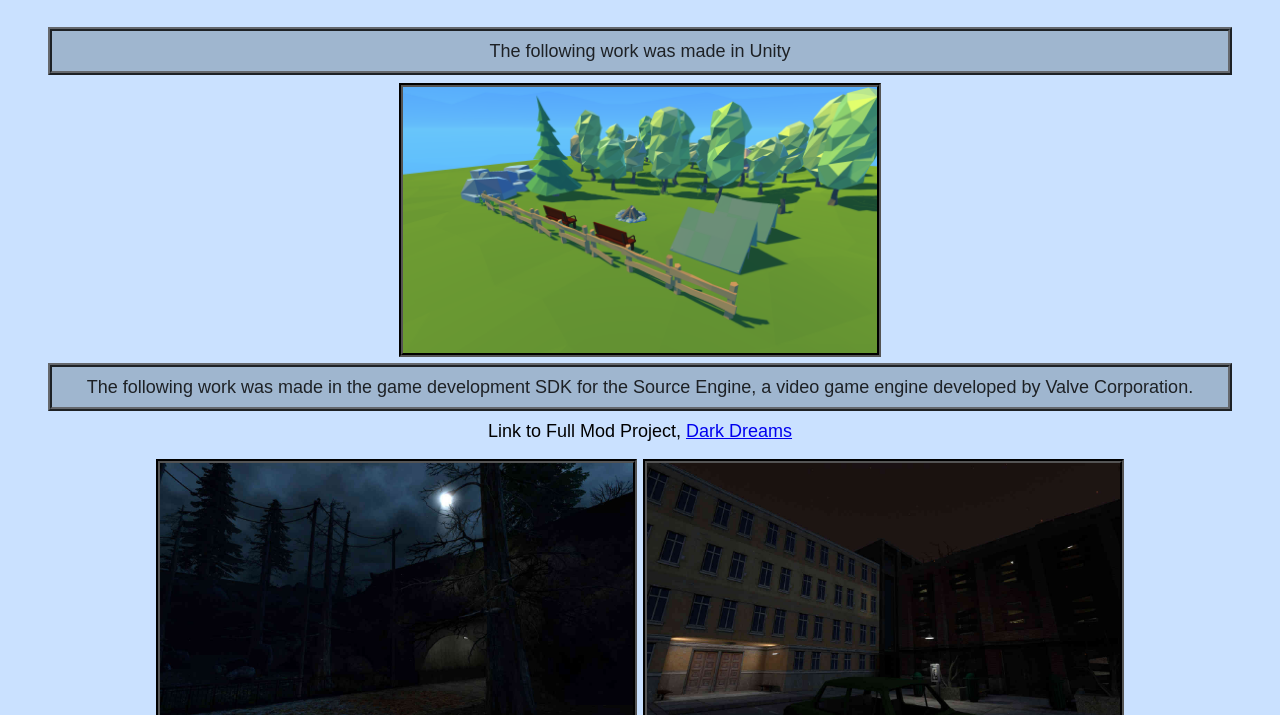
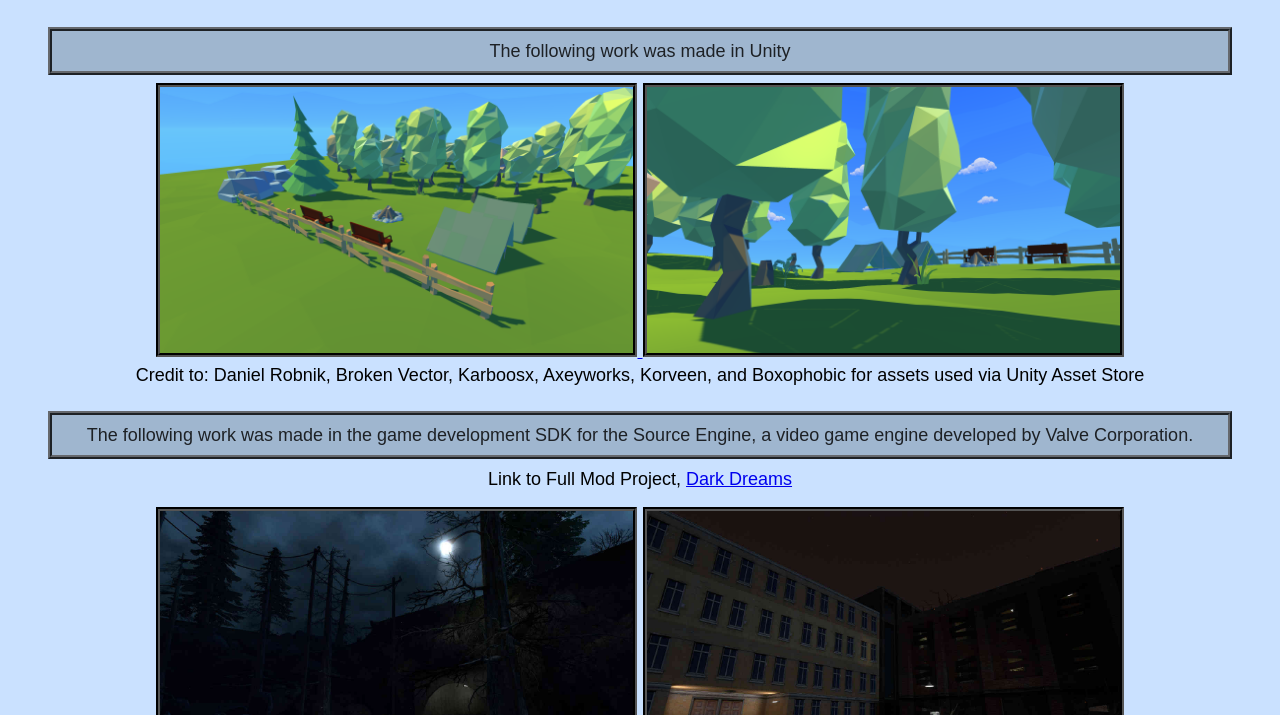
Before and after one commit to dtoppel/dtoppel.github.io, a plain HTML site: page environmentdesign.html in a window 1280 px wide. Shown: the part 77-792 px from the top of the page. Drawn offline with Linux system fonts and the light colour scheme.

Commit message:
Added photo
added photo

```diff
--- a/environmentdesign.html
+++ b/environmentdesign.html
@@ -17,6 +17,11 @@
   <a href="unity_environment_1.png">
 	<img src="unity_environment_1.png">
   </a>
+  <a href="unity_environment_2.png">
+	<img src="unity_environment_2.png">
+  </a>
+  <figcaption>Credit to: Daniel Robnik, Broken Vector, Karboosx, Axeyworks, Korveen, and Boxophobic for assets used via Unity Asset Store </figcaption>
+  </br>
   <div>
   <p>The following work was made in the game development SDK for the Source Engine, a video game engine developed by Valve Corporation.</p>
   </div>
```
Also changed, not shown: unity_environment_2.png (added).
